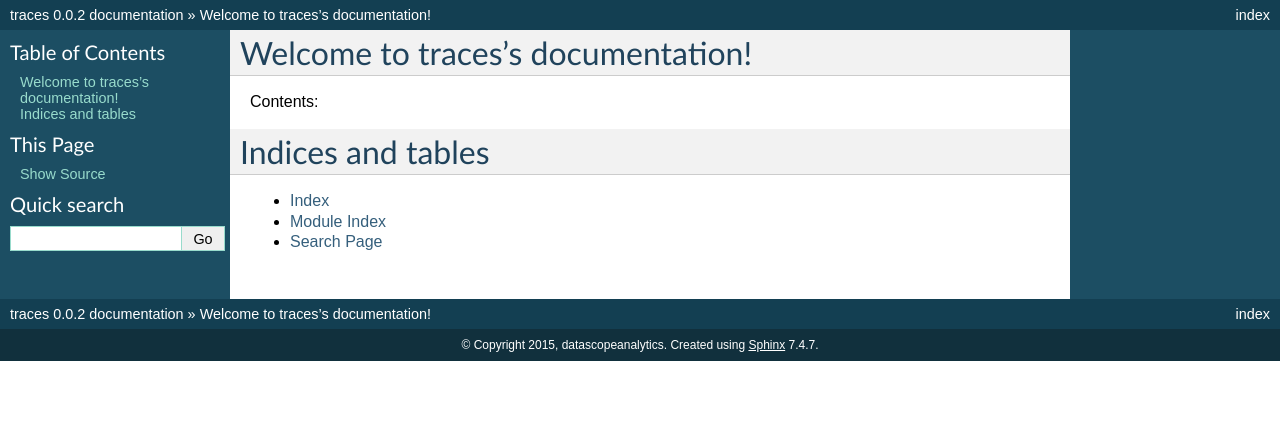
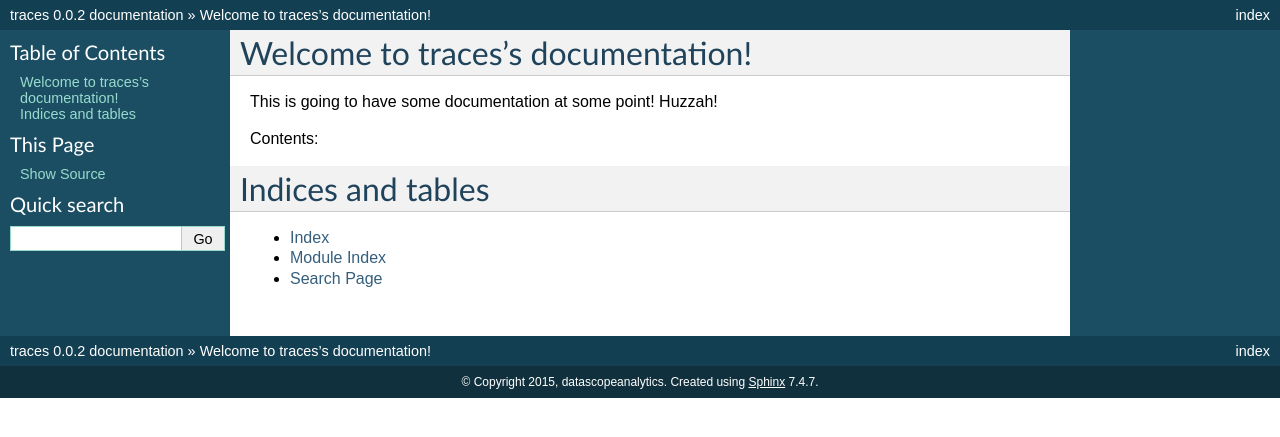
Before and after one commit to stringertheory/traces, a Sphinx documentation site: the page built from docs/index.rst, in a window 1280 px wide. Shown: the top 437 px of the page. Built offline with Sphinx 7.4.7, drawn with Linux system fonts in a browser that asks for light colours.

Commit message:
Made a stupid change to test readthedocs

```diff
--- a/docs/index.rst
+++ b/docs/index.rst
@@ -5,6 +5,8 @@
 
 Welcome to traces's documentation!
 ==================================
+
+This is going to have some documentation at some point! Huzzah!
 
 Contents:
 
```
